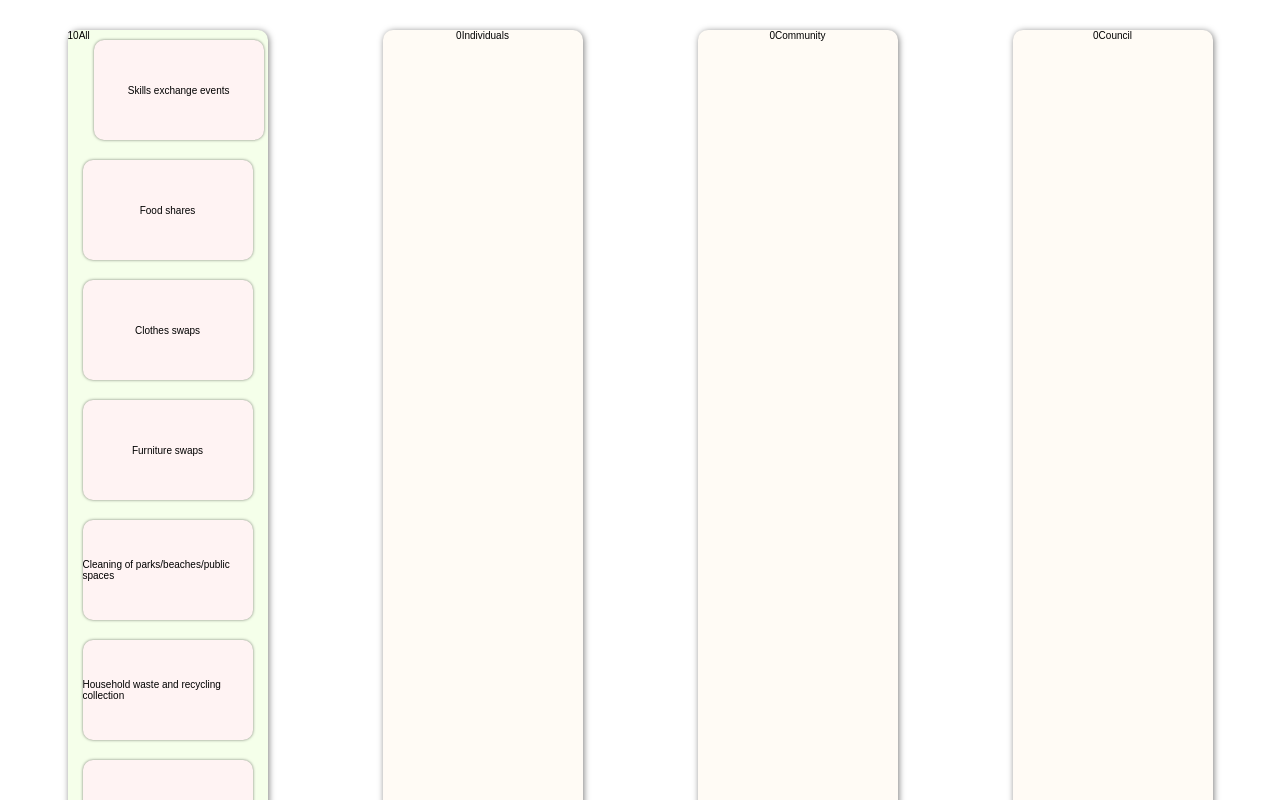
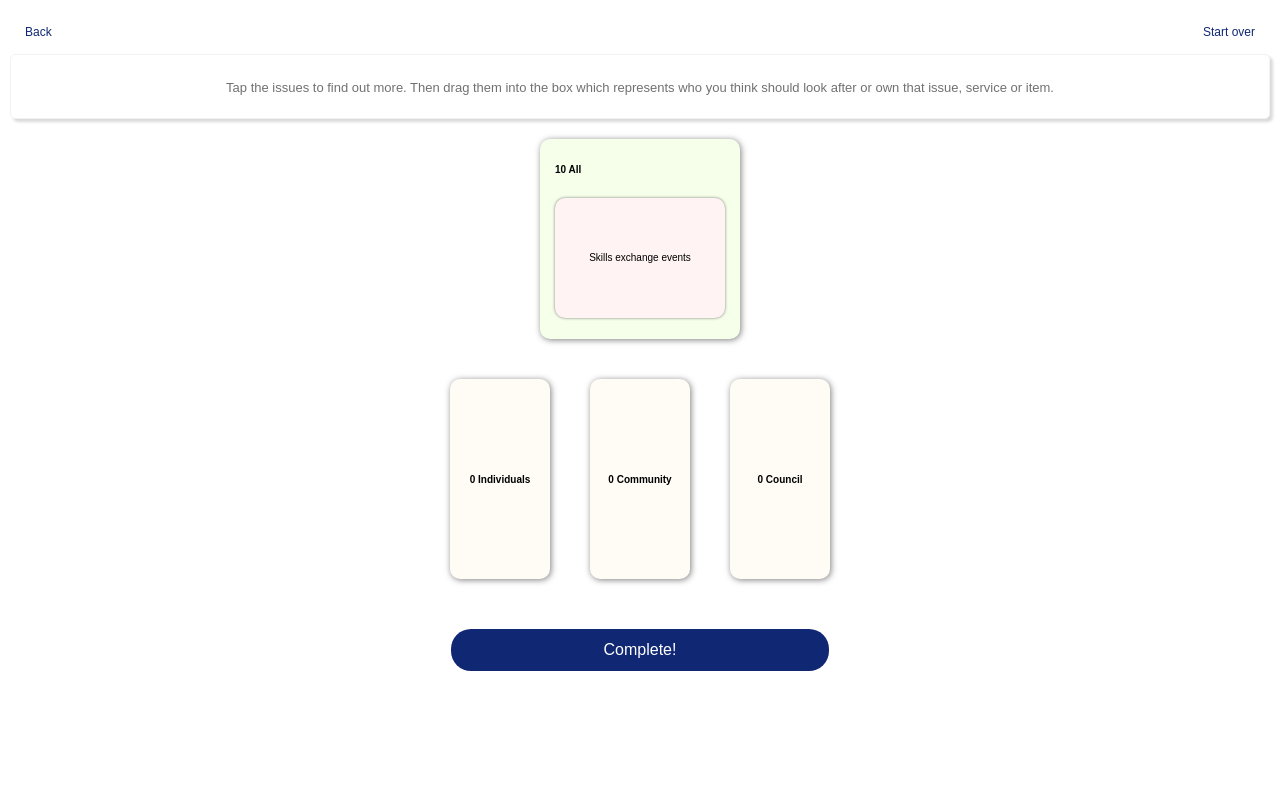
Before and after one commit to DanielaGordas/ppl-plan, a React (Create React App) app in the folder client/: page /circulareconomy in a window 1280 px wide. Shown: the top 800 px of the page. Built offline with nearby package versions, Linux system fonts and the light colour scheme.

Commit message:
added initial styling for the circular economy game

```diff
--- a/client/src/games/circular-economy/CircularEconomyGame.js
+++ b/client/src/games/circular-economy/CircularEconomyGame.js
@@ -1,11 +1,14 @@
 import React, { useState } from 'react';
+import { Link } from 'react-router-dom';
 import { DndProvider , useDrag, useDrop } from "react-dnd";
 import {HTML5Backend} from "react-dnd-html5-backend";
 import {TouchBackend} from 'react-dnd-touch-backend';
-import '../../styles/pages/circulareconomy.scss'
+import '../../styles/pages/circulareconomy.scss';
+import classes from '../../styles/pages/lowcarbon.module.scss'
+import Intro from '../../components/Intro';
 
 
-const MovableItem = ({name, setItems, column}) => {
+const MovableItem = ({name, setItems, column, index}) => {
     const changeItemColumn = (currentItem, columnName) => {
         setItems((prevState) => {
             return prevState.map(e => {
@@ -39,7 +42,7 @@ const MovableItem = ({name, setItems, column}) => {
     const opacity = isDragging ? 0.4 : 1;
 
     const getDisplay = () => {
-        if(column === "All") {
+        if(column === "All" && index === 0) {
             return 'flex'
         } else {
             return 'none'
@@ -64,8 +67,7 @@ const Column = ({children, className, title}) => {
 
     return (
         <div ref={drop} className={className}>
-            {children.length}
-            {title}
+            <h4>{children.length} {title}</h4>
             {children}
         </div>
     )
@@ -171,18 +173,28 @@ const CircularEconomyGame = () => {
     const returnItemsForColumn = (columnName) => {
         return items
         .filter((item) => item.column === columnName)
-        .map((item) => (
-            <MovableItem key={item.id} name={item.name} column={item.column} setItems={setItems} />
+        .map((item, index) => (
+            <MovableItem key={item.id} name={item.name} column={item.column} setItems={setItems} index={index} />
         ))
     }
 
 
     return(
+        <>
+            <div className={classes.GameNav}>
+                <Link to='/circulareconomy/intro'>Back</Link>
+                <a className="" href="#">Start over</a>
+            </div>
+            <div className={classes.Instructions}>
+                <h3>{game.name}</h3>
+                <p>{game.instructions}</p>
+            </div>
             <div className="Container">
                 <DndProvider backend={isMobile ? TouchBackend : HTML5Backend }>
                     <Column title='All' className='Column FirstColumn'>
                         {returnItemsForColumn('All')}
                     </Column>
+                    <div className="Choices">
                         <Column title='Individuals' className='Column SecondColumn'>
                             {returnItemsForColumn('Individuals')}
                         </Column>
@@ -192,8 +204,11 @@ const CircularEconomyGame = () => {
                         <Column title='Council' className='Column SecondColumn'>
                             {returnItemsForColumn('Council')}
                         </Column>
+                    </div>
+                    <button className="Btn">Complete!</button>
                 </DndProvider>
             </div>
+        </>
     )
 }
 
--- a/client/src/styles/pages/circulareconomy.scss
+++ b/client/src/styles/pages/circulareconomy.scss
@@ -2,18 +2,20 @@
 
 .Container {
   display: flex;
-    flex-direction: row;
-    justify-content: space-around;
+  flex-direction: column;
+  align-items: center;
 }
 
 .Column {
-    min-height: 600px;
-    width: 200px;
-    margin: 20px;
-    border-radius: 10px;
-    box-shadow: 1px 1px 6px rgba(0,0,0,0.5);
+  min-height: 20rem;
+  width: 20rem;
+  margin: 2rem;
+  border-radius: 1rem;
+  box-shadow: 1px 1px 6px rgba(0, 0, 0, 0.5);
   display: flex;
   justify-content: center;
+  align-content: center;
+  flex-direction: column;
   flex-wrap: wrap;
 }
 
@@ -25,16 +27,22 @@
 .SecondColumn {
   background-color: #fffbf5;
   font-size: 1rem;
+  width: 10rem;
 }
 
 .MovableItem {
-    border-radius: 10px;
+  border-radius: 1rem;
   background-color: #fff3f3;
-    height: 100px;
-    width: 170px;
-    margin: 10px auto;
+  height: 10rem;
+  width: 15rem;
+  margin: 1rem auto;
+  padding: 1rem;
   display: flex;
   justify-content: center;
   align-items: center;
-    box-shadow: 0px 0px 3px rgba(0,0,0,0.5);
+  box-shadow: 0px 0px 3px rgba(0, 0, 0, 0.5);
 }
+
+.Choices {
+  display: flex;
+}
--- a/package.json
+++ b/package.json
@@ -2,7 +2,7 @@
   "name": "ppl-plan",
   "license": "MIT",
   "engines": {
-    "node": "15.0.1",
+    "node": "15.3.0",
     "yarn": "1.22.10"
   },
   "scripts": {
```
Lines whose indentation alone changed are shown as unchanged.
